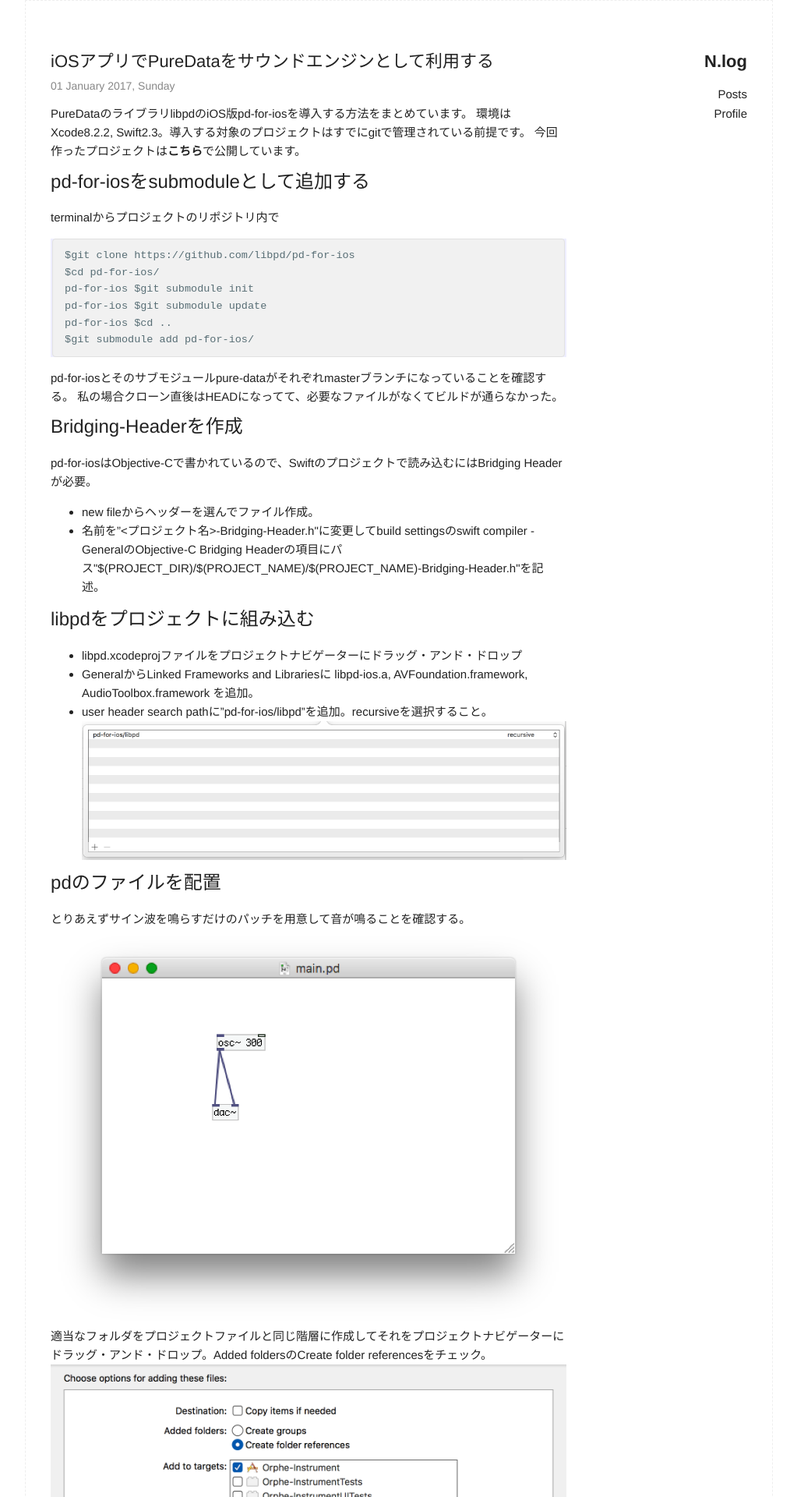
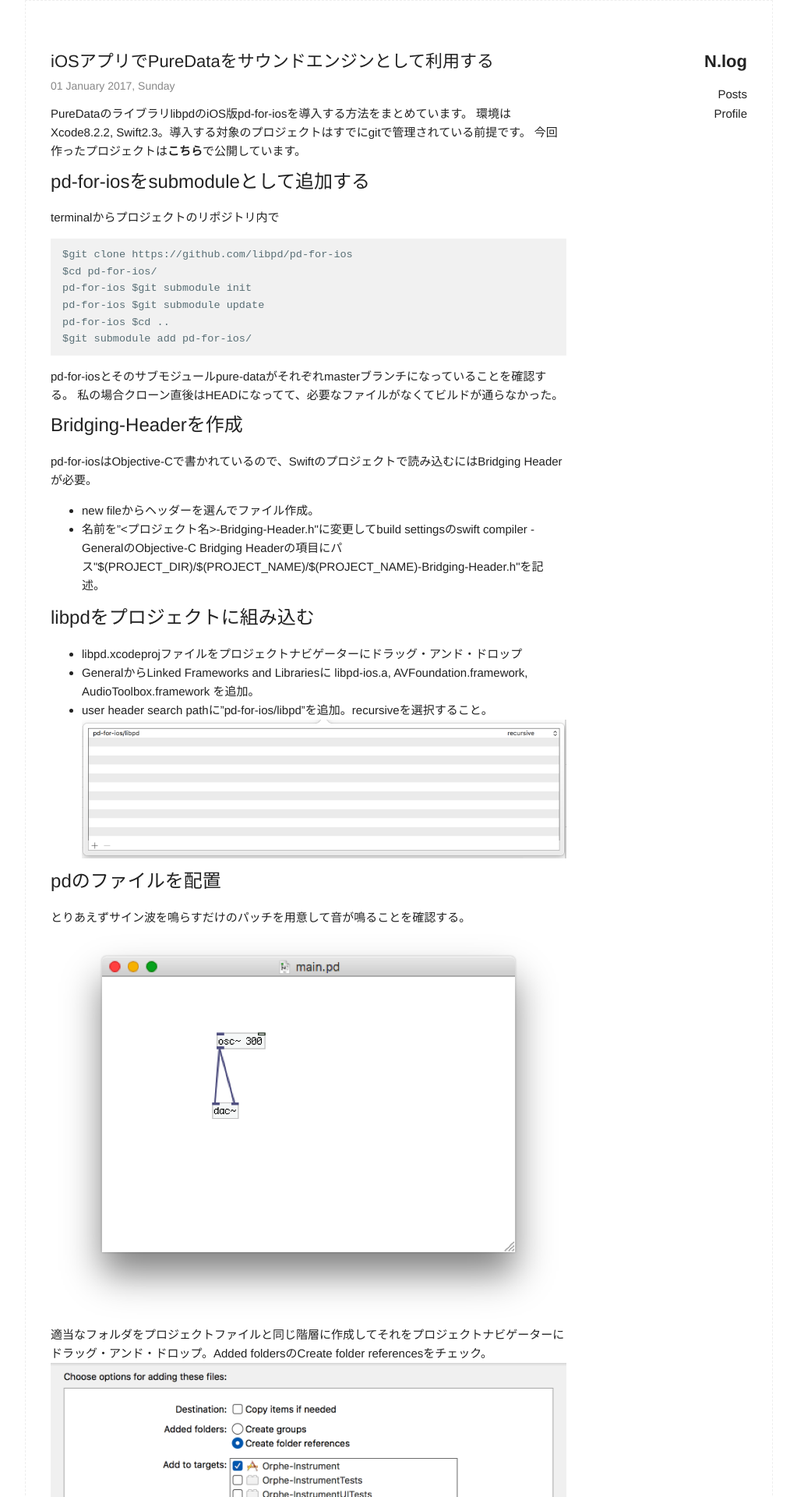
Before and after one commit to NAKANISYNTH/NAKANISYNTH.github.io, a Jekyll site: the page built from index.html, in a window 1280 px wide. Shown: the top 1920 px of the page at 78% size, without its empty margins (128-1151 px from the left). Built offline with Jekyll 4.4.1, drawn with Linux system fonts in a browser that asks for light colours.

Commit message:
コードブロックの外観修正

```diff
--- a/_sass/_base.scss
+++ b/_sass/_base.scss
@@ -338,11 +338,11 @@ li {
 –––––––––––––––––––––––––––––––––––––––––––––––––– */
 code {
   padding: .2rem .5rem;
-  margin: 0 .2rem;
+  /*margin: 0 .2rem;*/
   font-size: 90%;
   white-space: nowrap;
-  background: #F1F1F1;
-  border: 1px solid #E1E1E1;
+/*  background: #F1F1F1;
+  border: 1px solid #E1E1E1;*/
   border-radius: 4px; }
 pre > code {
   display: block;
--- a/_sass/_syntax-highlighting.scss
+++ b/_sass/_syntax-highlighting.scss
@@ -17,7 +17,7 @@ green     #859900  operators, other keywords
 */
 
 .highlight {
-    background-color: #eef;
+    background-color: #F1F1F1;
     color: #586e75;
     .c { color: #93a1a1 } /* Comment */
     .err{ color: #586e75 } /* Error */
```
